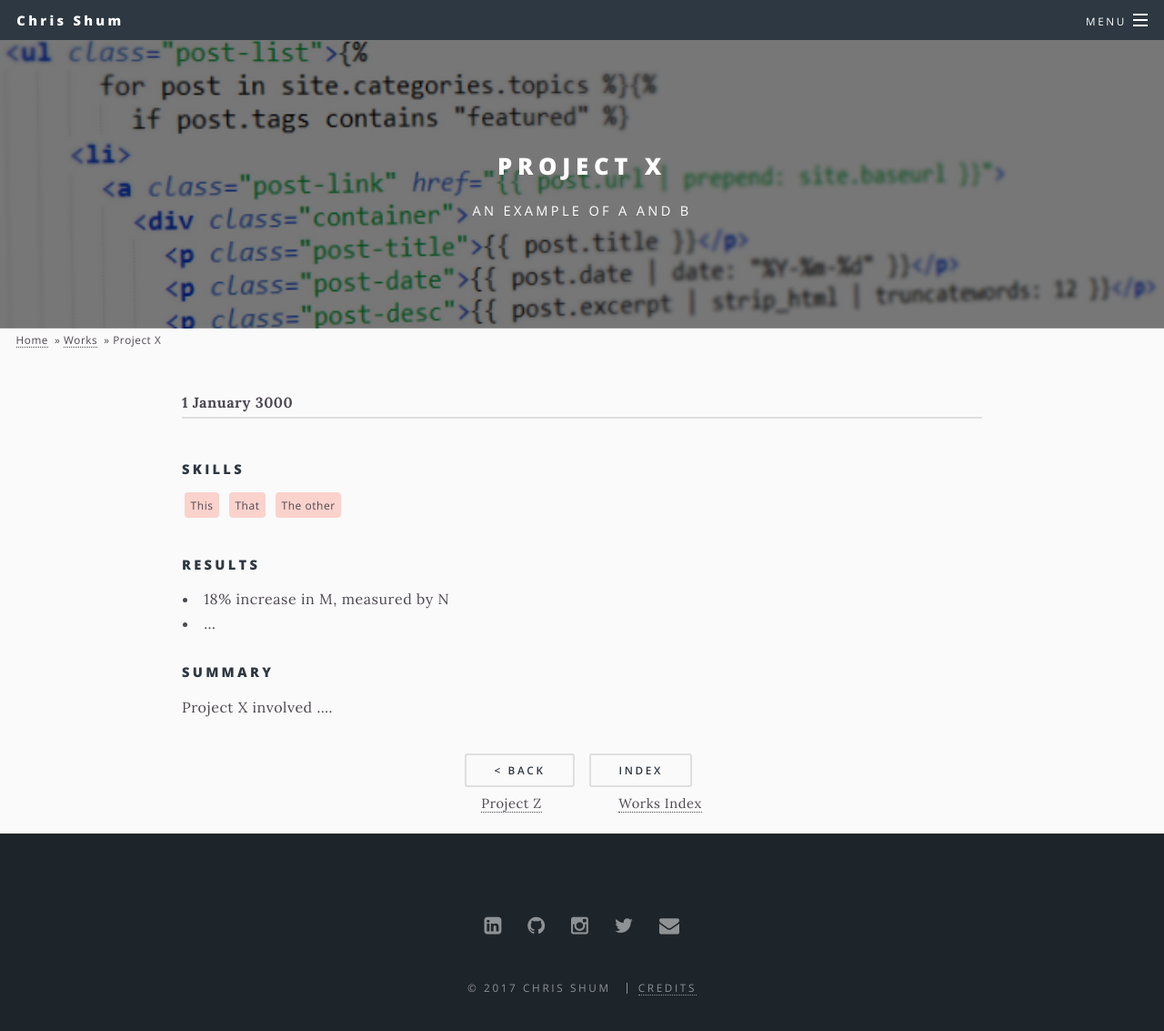
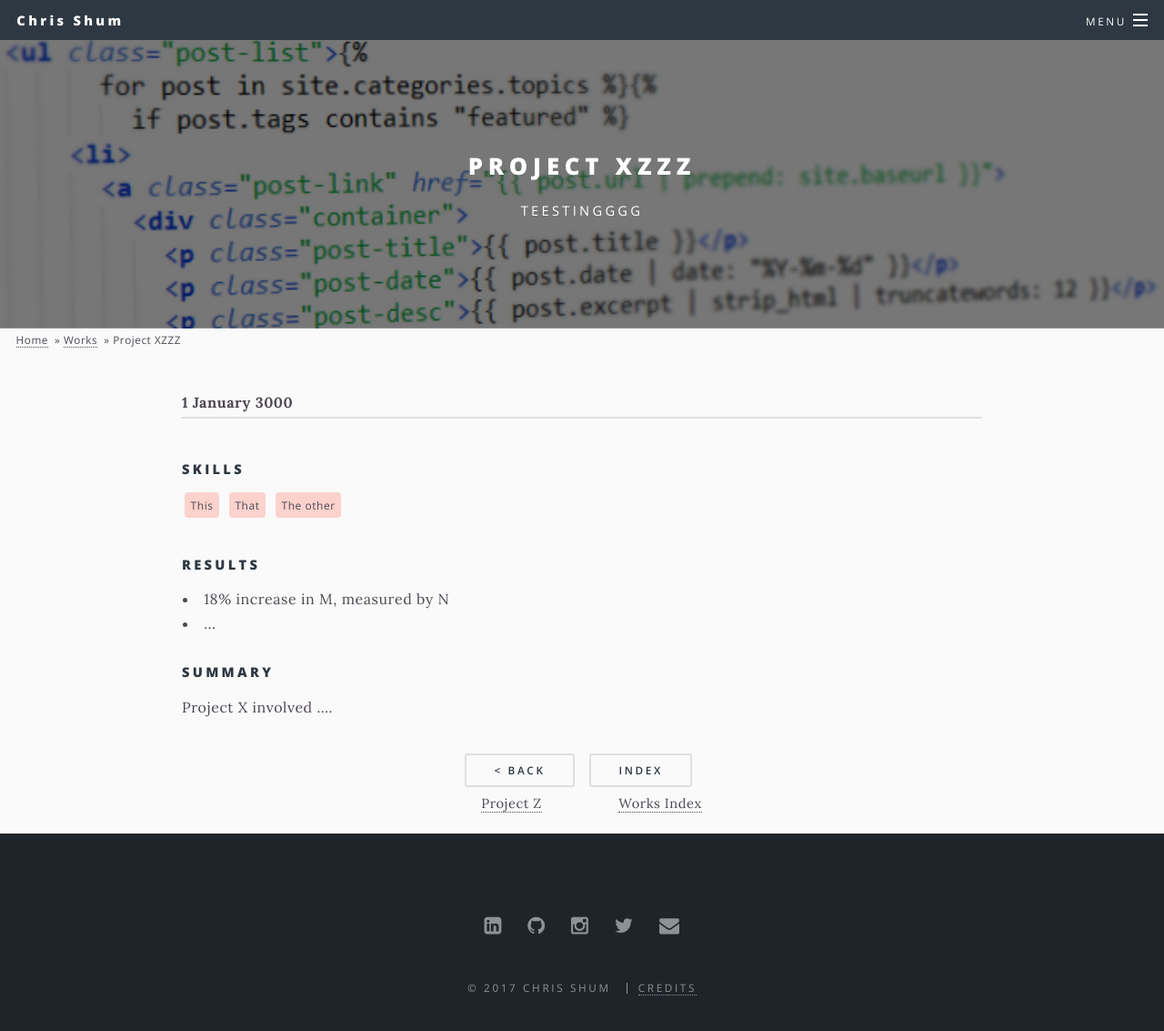
Before and after one commit to chris-shum/chris-shum.github.io, a Jekyll site: the page built from _posts/3000-01-01-works-example1.md, in a window 1280 px wide and 1180 px high. Shown: the top 1133 px of the window at 91% size. Built offline with Jekyll 4.4.1, drawn with Linux system fonts in a browser that asks for light colours.

Commit message:
Update 3000-01-01-works-example1.md

```diff
--- a/_posts/3000-01-01-works-example1.md
+++ b/_posts/3000-01-01-works-example1.md
@@ -1,7 +1,7 @@
 ---
 priority: 0.6
-title: Project X
-excerpt: An example of a and b
+title: Project XZZZ
+excerpt: Teestingggg
 categories: works
 background-image: works-sample.png
 tags:
```
